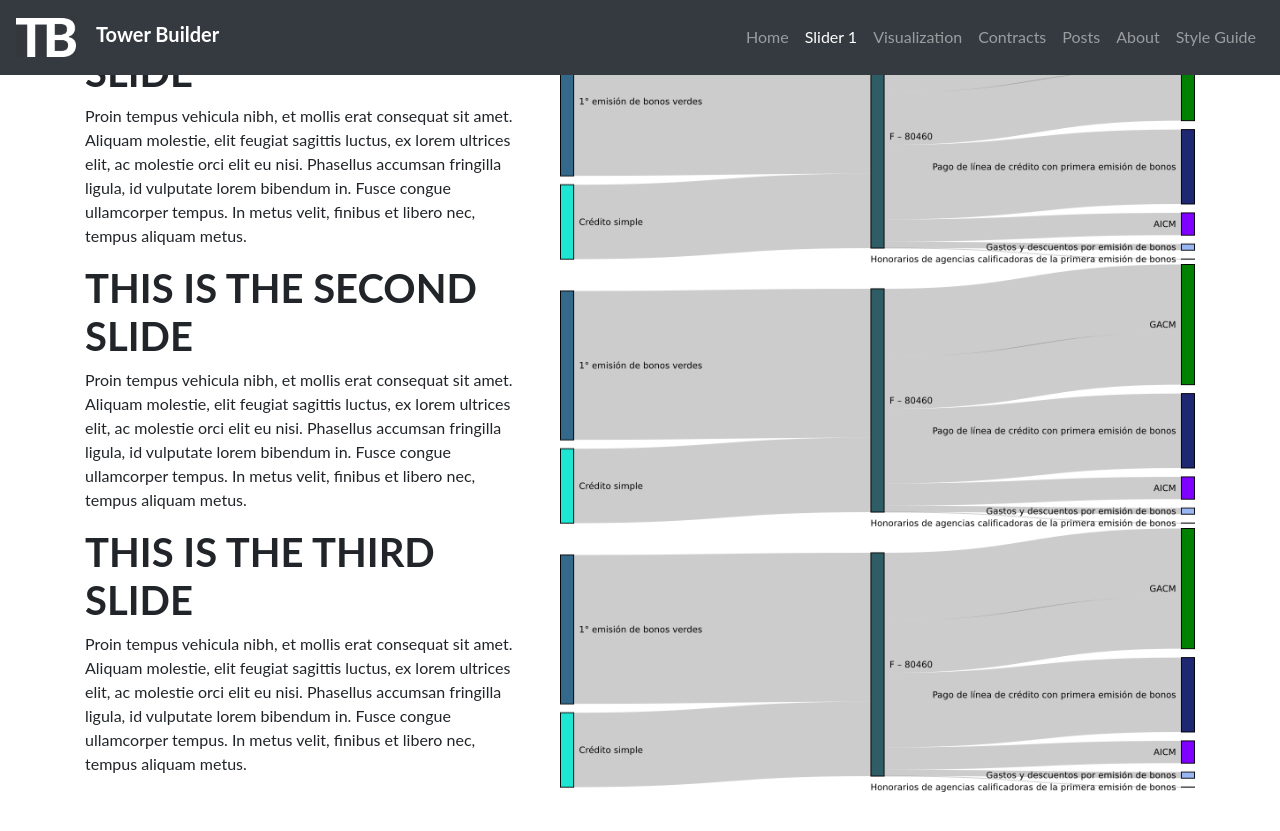
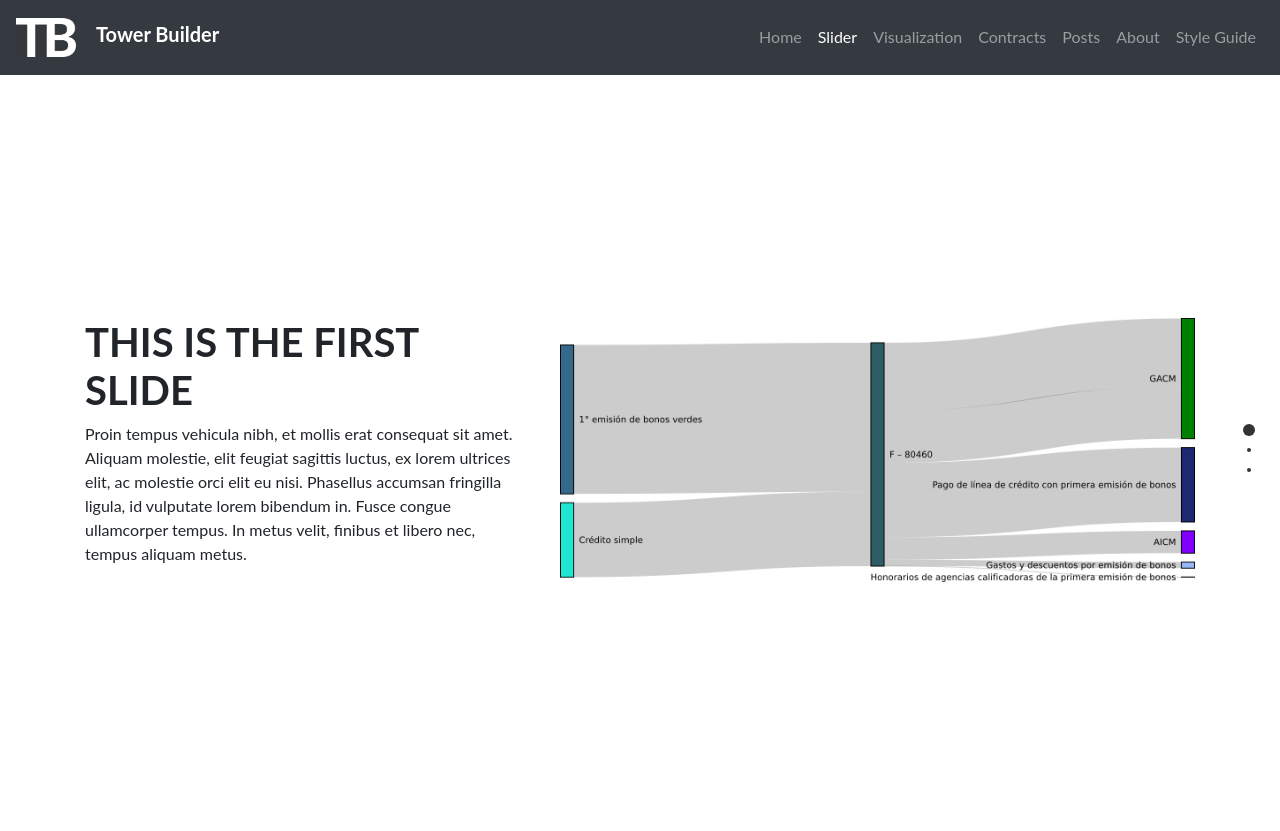
Before and after one commit to ProjectPODER/TowerBuilder, a Jekyll site: the page built from 2-slider.html, in a window 1280 px wide. Shown: the top 831 px of the page. Built offline with Jekyll 4.4.1, drawn with Linux system fonts in a browser that asks for light colours.

Commit message:
Fixing sliders code

```diff
--- a/2-slider.html
+++ b/2-slider.html
@@ -1,9 +1,9 @@
 ---
 layout: default
-title: Slider 1
-permalink: /slider-1/
+title: Slider
+permalink: /slider/
 ---
-<div id="fullpage">
+<div id="fullpage-slider">
 	{% for first-slide in site.first-slider %}
 		{% capture id %}{{ first-slide.id | remove:'/' | remove:'first-slider' | downcase }}{% endcapture %}
 		<div class="section">
--- a/3-visualization-slider.html
+++ b/3-visualization-slider.html
@@ -39,7 +39,7 @@
 <script type="text/javascript">
 	var anchors = [
 	{% for visualization-slide in site.visualization-slider %}
-	  {% capture id %}{{ visualization-slide.id | remove:'/' | remove:'second-slider' | downcase }}{% endcapture %}
+	  {% capture id %}{{ visualization-slide.id | remove:'/' | remove:'visualization-slider' | downcase }}{% endcapture %}
 	  '{{id}}'{% if forloop.last == false %},{% endif %}
 	{% endfor %}
 	]
```
Also changed, not shown: other parts of 2-slider.html (+10 -0 lines), assets/javascript/main.js (+0 -10 lines).
